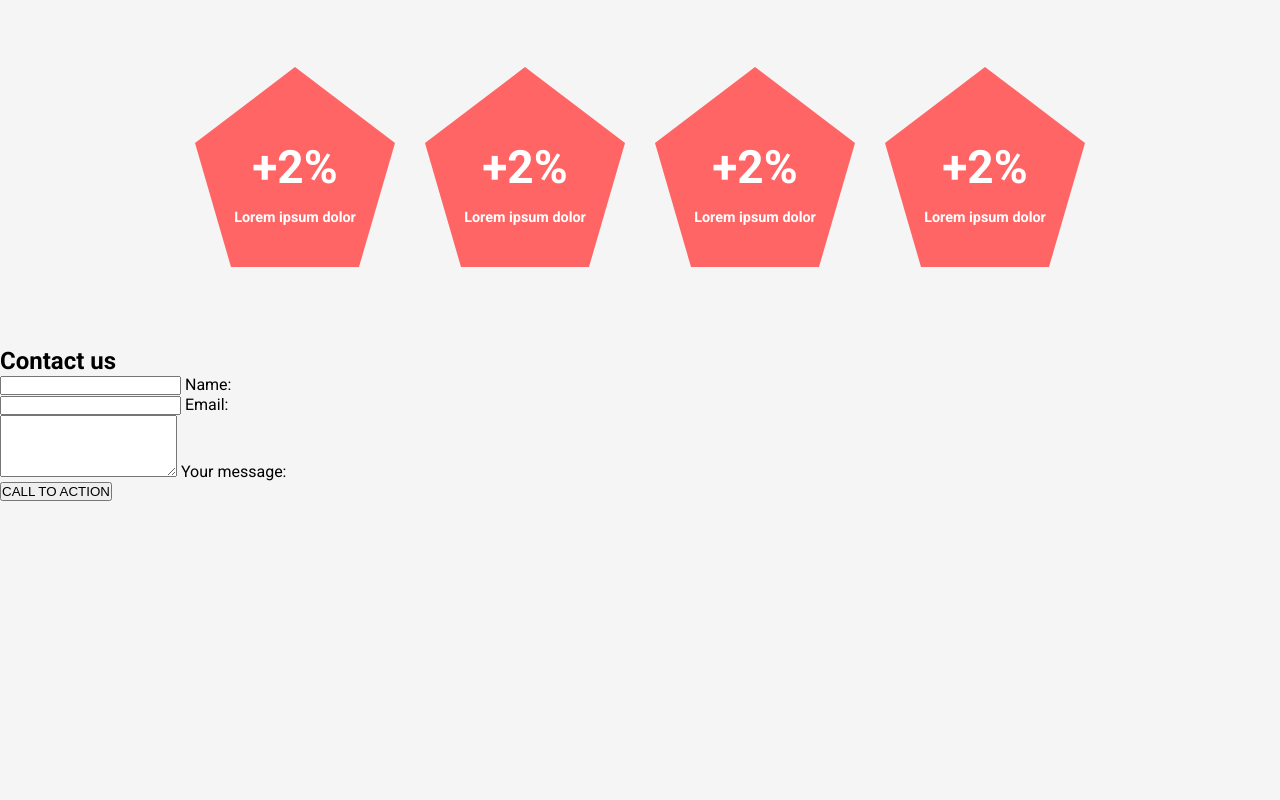
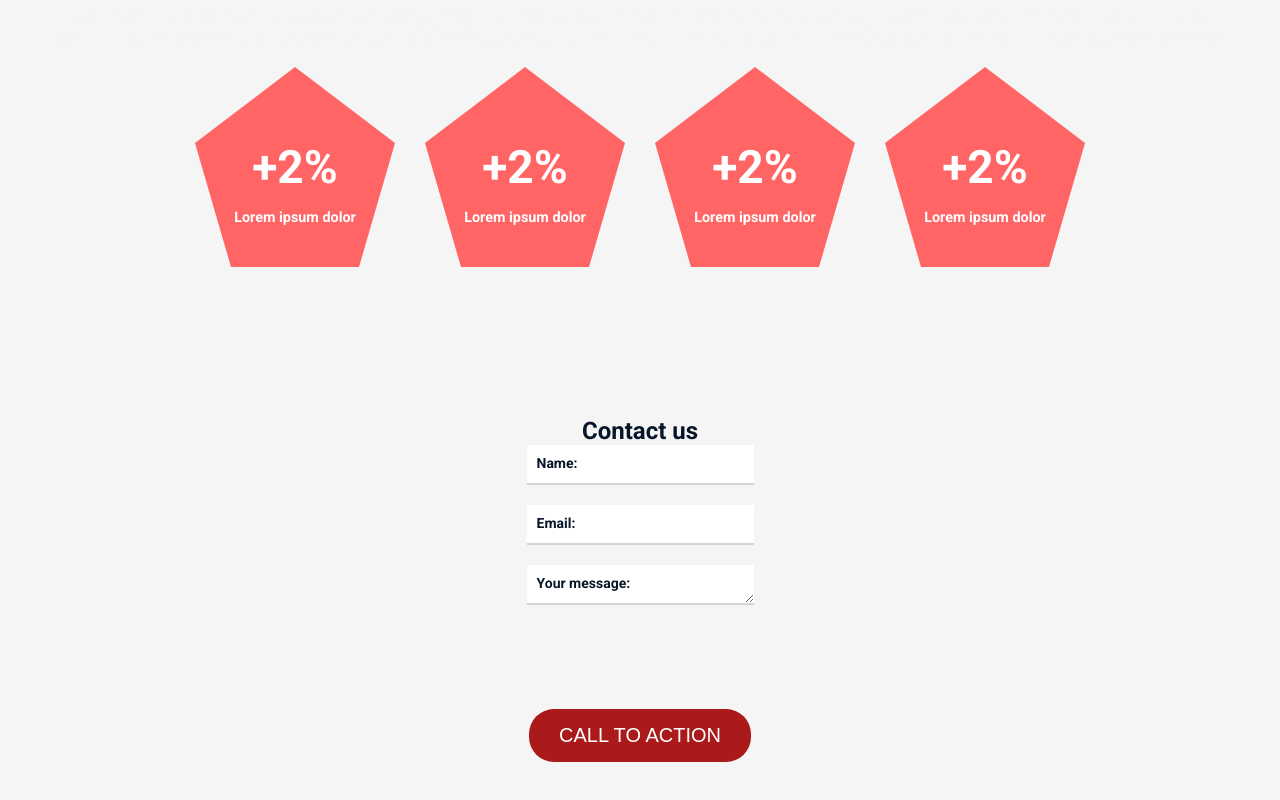
Before and after one commit to Neil-Ntshovelo/alx_html_css, a plain HTML site: page headphones/3-index.html in a window 1280 px wide. Shown: the part 1553-2353 px from the top of the page. Before the commit the page ends 2054 px from the top, so only its background shows below. Drawn offline with Linux system fonts and the light colour scheme.

Commit message:
Update 3-index.html

```diff
--- a/headphones/3-index.html
+++ b/headphones/3-index.html
@@ -4,7 +4,7 @@
     <meta charset="utf-8">
       <meta name="viewport" content="width=device-width, initial-scale=1.0">
       <title>Headphones</title>
-      <link rel="stylesheet" href="2-styles.css">
+      <link rel="stylesheet" href="3-styles.css">
   </head>
   <body>
    <!--  first---header -->
```
